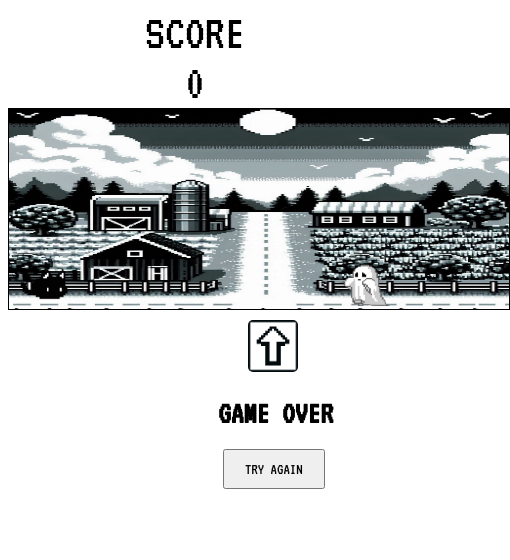
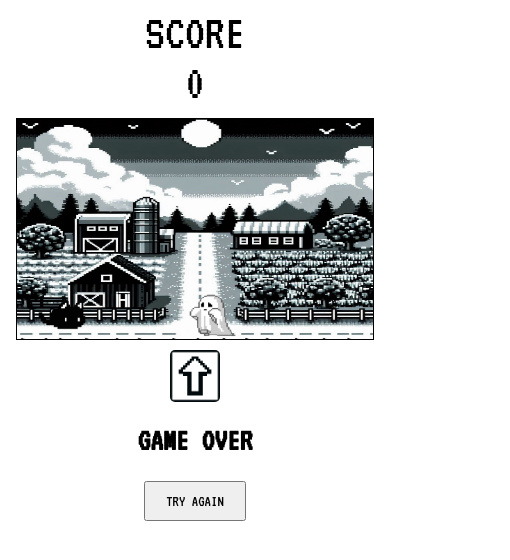
Before and after one commit to marosaliegayla/catgame, a plain HTML site: page index.html in a window 390 px wide. Shown: the whole page, 510 px wide, since content can reach past the window. Drawn offline with Linux system fonts and the light colour scheme.

Commit message:
Update styles.css

```diff
--- a/styles.css
+++ b/styles.css
@@ -7,12 +7,13 @@ body {
 .game-container {
     position: relative;
     height: 200px;
-    width: 500px;
+    width: 450px;
     border: 1px solid black;
     background-image: url(./images/game\ background.jpg);
     background-size: 100% 100%;
+    background-position: center;
     background-repeat: no-repeat;
-    margin: auto;
+    margin: 0 auto;
 }
 
 .cat {
@@ -39,7 +40,8 @@ body {
 }
 
 #game-over {
-    margin-left: 870px;
+    text-align: center; /* Center align content */
+    margin-top: 20px; /* Adjust margin as needed */
 }
 
 #game-over h1 {
@@ -50,16 +52,18 @@ body {
     padding: 10px 20px;
     font-size: 1em;
     cursor: pointer;
-    margin-left: 5px;
+    margin: 5px; /* Adjust margins as needed */
 }
 
+
 #jumpButton {
-    display: inline-block;
+    display: block; /* Change to block to center horizontally */
+    width: fit-content; /* Adjust width as needed */
+    margin: 10px auto 0; /* Auto margin horizontally centers the button */
     border-radius: 5px;
     overflow: hidden;
-    margin-left: 900px;
-    margin-top: 10px;
 }
+
 
 #jumpButton img {
     width: 50px;
@@ -77,13 +81,19 @@ body {
 }
 
 
-/* Media query for phones */
-@media only screen and (max-width: 768px) {
-#jumpButton {
-    margin-left: 240px;
+@media (max-width: 768px) {
+    #jumpButton {
+        margin: 10px auto 0; /* Auto margin centers horizontally */
+    }
+
+    #game-over {
+        margin-top: 20px; /* Adjust margin as needed */
+    }
+
+    .game-container {
+        width: 90%; /* Adjust width to fill the screen */
+        max-width: 100%; /* Ensure it doesn't exceed screen width */
+        margin: 10px auto; /* Auto margin centers horizontally */
+        padding: 10px; /* Optional: Add padding for better spacing */
+    }
 }
-#game-over {
-    margin-left: 210px;
-}
-
-  }
```
